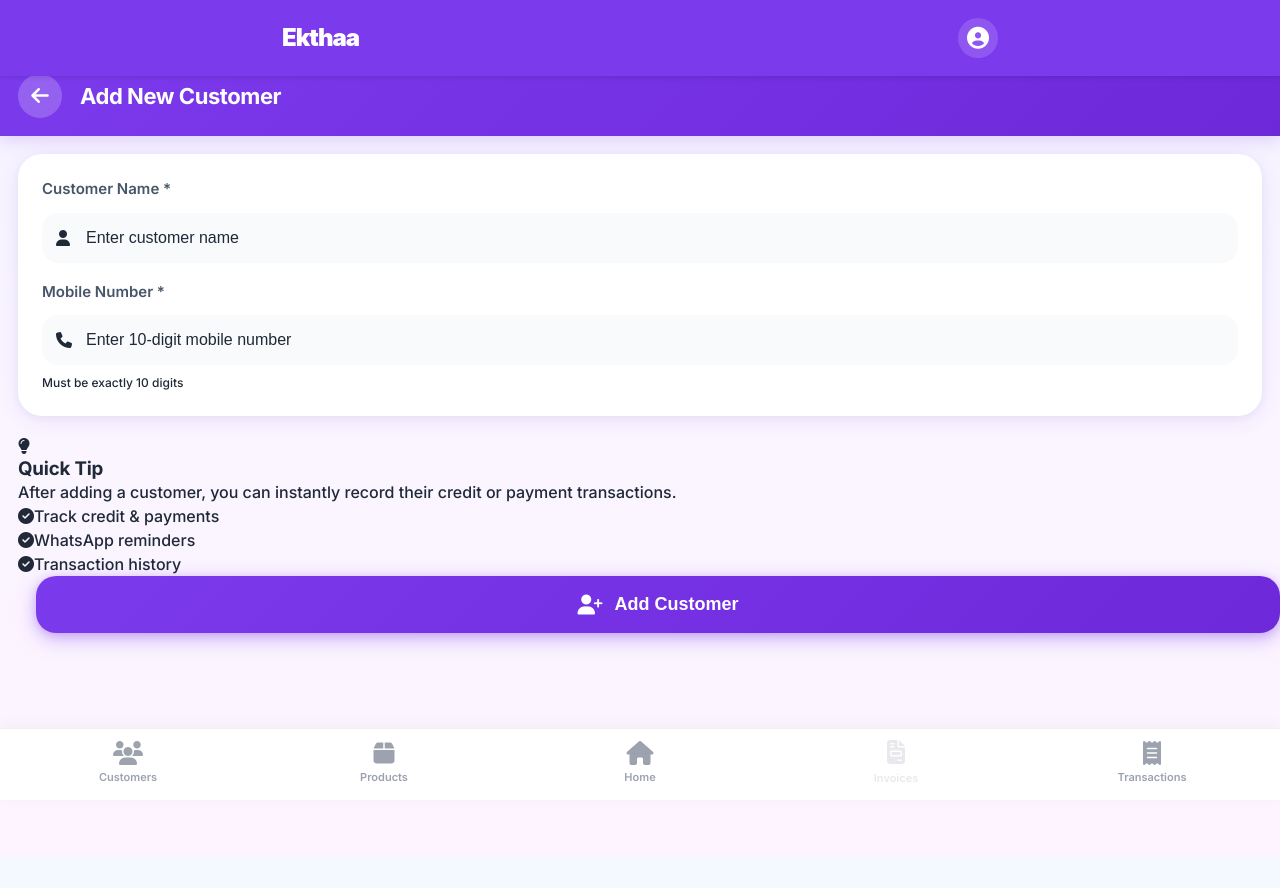
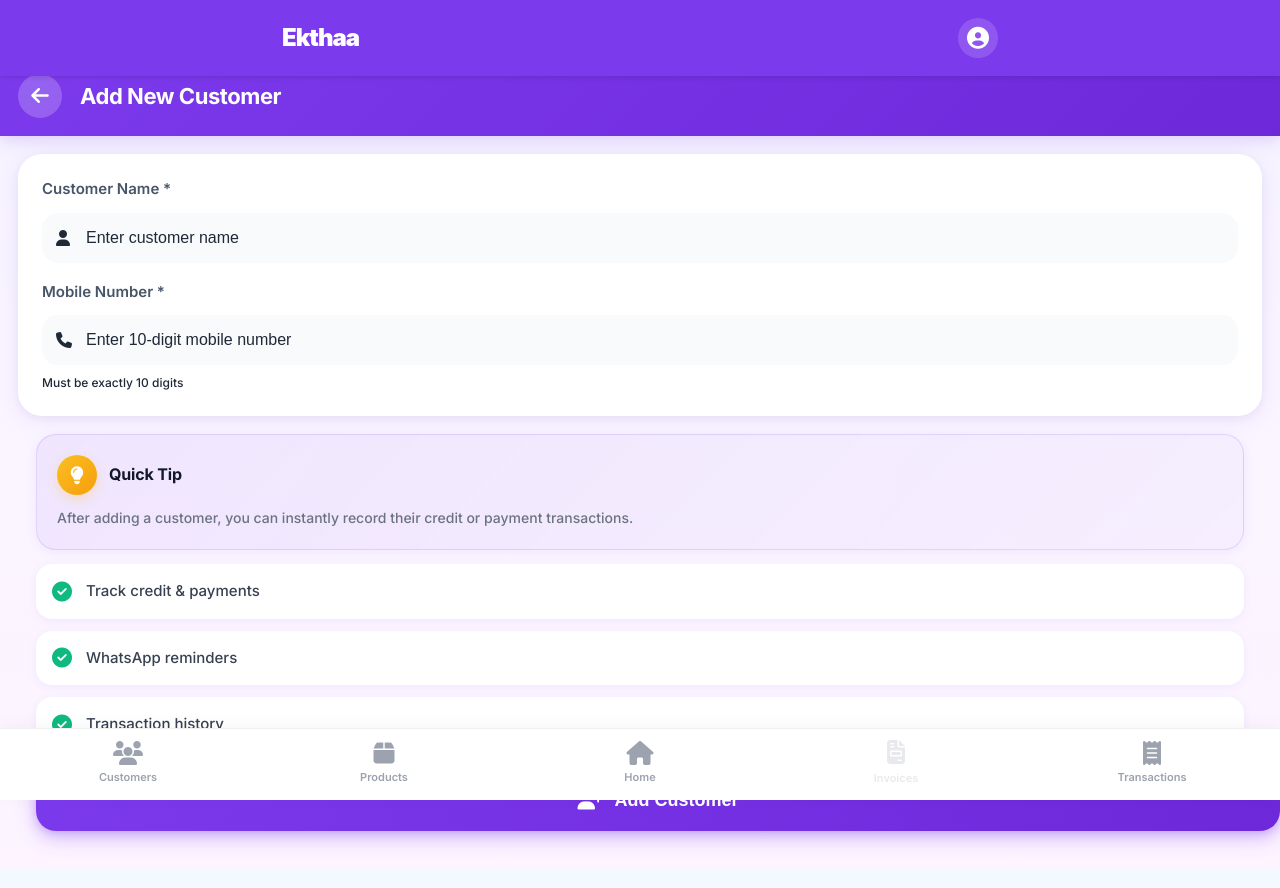
Before and after one commit to sidhartha522/migration, a React (Vite) app in the folder frontend/: page /add-customer in a window 1280 px wide. Shown: the top 888 px of the page. Built offline with nearby package versions, Linux system fonts and the light colour scheme; no server answers; sample sign-in values are in the browser's storage.

Commit message:
Fix CSS syntax errors in AddCustomerModern, AddTransactionModern and CataloguePreview

```diff
--- a/frontend/src/styles/AddCustomerModern.css
+++ b/frontend/src/styles/AddCustomerModern.css
@@ -148,8 +148,7 @@
 /* Submit Button */
 .btn-submit {
   width: 100%;
-  padding: 18px var(--space-4);
-  backgroun20px var(--space-4);
+  padding: 20px var(--space-4);
   background: linear-gradient(135deg, #7c3aed 0%, #6d28d9 100%);
   color: white;
   border: none;
@@ -184,18 +183,20 @@
   background: linear-gradient(135deg, #cbd5e1 0%, #94a3b8 100%);
   cursor: not-allowed;
   transform: none;
-  box-shadow: 0 2px 8px rgba(0, 0, 0, 0.1)
+  box-shadow: 0 2px 8px rgba(0, 0, 0, 0.1);
+}
 
 /* Info Card */
 .info-card {
-  background: linear-gradient(135deg, rgba(95, 37, 159, 0.08) 0%, rgba(95, 37, 159, 0.03) 100%);
-  border: 1px solid rgba(95, 37, 159, 0.15);
-  border-radius: 12px;124, 58, 237, 0.08) 0%, rgba(124, 58, 237, 0.03) 100%);
+  background: linear-gradient(135deg, rgba(124, 58, 237, 0.08) 0%, rgba(124, 58, 237, 0.03) 100%);
+  border: 1px solid rgba(124, 58, 237, 0.15);
   border-radius: 20px;
   padding: 20px;
   margin: 0 var(--space-4) var(--space-3);
   animation: fadeInUp 0.5s ease-out 0.1s both;
-  box-shadow: 0 2px 12px rgba(124, 58, 237, 0.08)
+  box-shadow: 0 2px 12px rgba(124, 58, 237, 0.08);
+}
+
 .info-card-header {
   display: flex;
   align-items: center;
--- a/frontend/src/styles/AddTransactionModern.css
+++ b/frontend/src/styles/AddTransactionModern.css
@@ -292,8 +292,7 @@
 .form-textarea {
   width: 100%;
   padding: 16px;
-  border: 2px solid #e2e8f0;
-  border-rnone;
+  border: none;
   background: #f8fafc;
   border-radius: 16px;
   font-size: 16px;
@@ -306,14 +305,16 @@
 .form-textarea:focus {
   outline: none;
   background: white;
-  box-shadow: 0 4px 16px rgba(124, 58, 237, 0.15), 0 0 0 3px rgba(124, 58, 237
+  box-shadow: 0 4px 16px rgba(124, 58, 237, 0.15), 0 0 0 3px rgba(124, 58, 237, 0.1);
+}
 
 .form-textarea::placeholder {
   color: #94a3b8;
 }
 
 .form-file-input {
-  width: 1008px;
+  width: 100%;
+  padding: 18px;
   border: none;
   border-radius: 16px;
   font-size: 15px;
@@ -331,10 +332,10 @@
 
 .form-file-input:focus {
   outline: none;
-  box-shadow: 0 4px 16px rgba(124, 58, 237, 0.2), 0 0 0 3px rgba(124, 58, 237
-  box-shadow: 0 0 0 4px rgba(95, 37, 159, 0.1);
+  box-shadow: 0 4px 16px rgba(124, 58, 237, 0.2), 0 0 0 3px rgba(124, 58, 237, 0.1);
 }
-Material Design */
+
+/* Submit Button - Material Design */
 .btn-submit {
   width: 100%;
   padding: 20px;
@@ -360,8 +361,7 @@
 }
 
 .btn-submit:disabled {
-  background: linear-gradient(135deg, #cbd5e1 0%, #94a3b8 100%){
-  background: #94a3b8;
+  background: linear-gradient(135deg, #cbd5e1 0%, #94a3b8 100%);
   cursor: not-allowed;
   transform: none;
   box-shadow: 0 2px 8px rgba(0, 0, 0, 0.1);
--- a/frontend/src/styles/CataloguePreview.css
+++ b/frontend/src/styles/CataloguePreview.css
@@ -255,6 +255,7 @@
   margin-bottom: var(--space-2);
   display: -webkit-box;
   -webkit-line-clamp: 2;
+  line-clamp: 2;
   -webkit-box-orient: vertical;
   overflow: hidden;
 }
@@ -283,10 +284,7 @@
   font-weight: var(--font-weight-medium);
 }
 
-/* Product Details */
-.product-details-catalogue {
-  /* Border handled by product-top-section */
-}
+/* Product Details - Border handled by product-top-section */
 
 .product-price-catalogue {
   font-size: var(--font-size-2xl);
```
